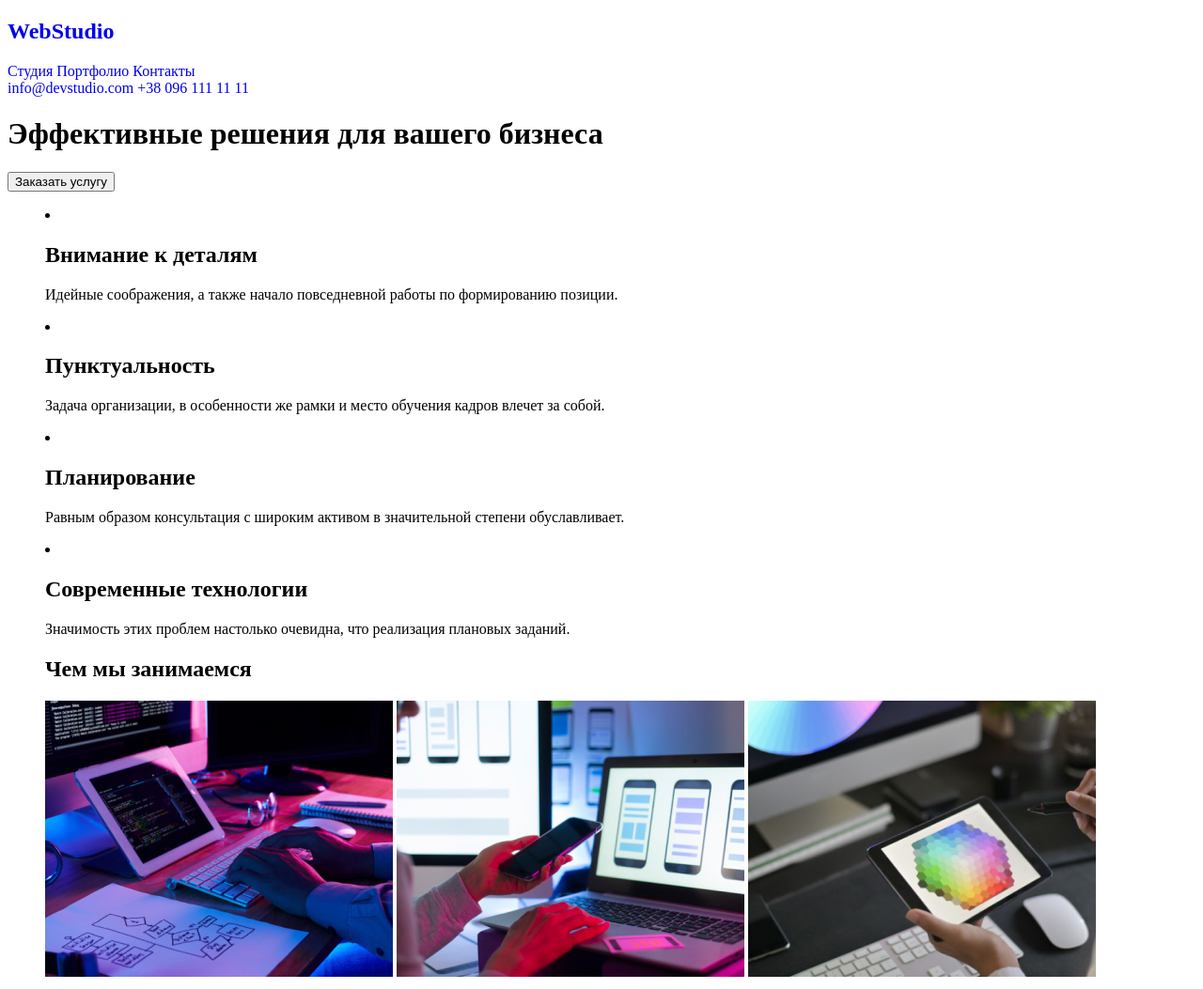
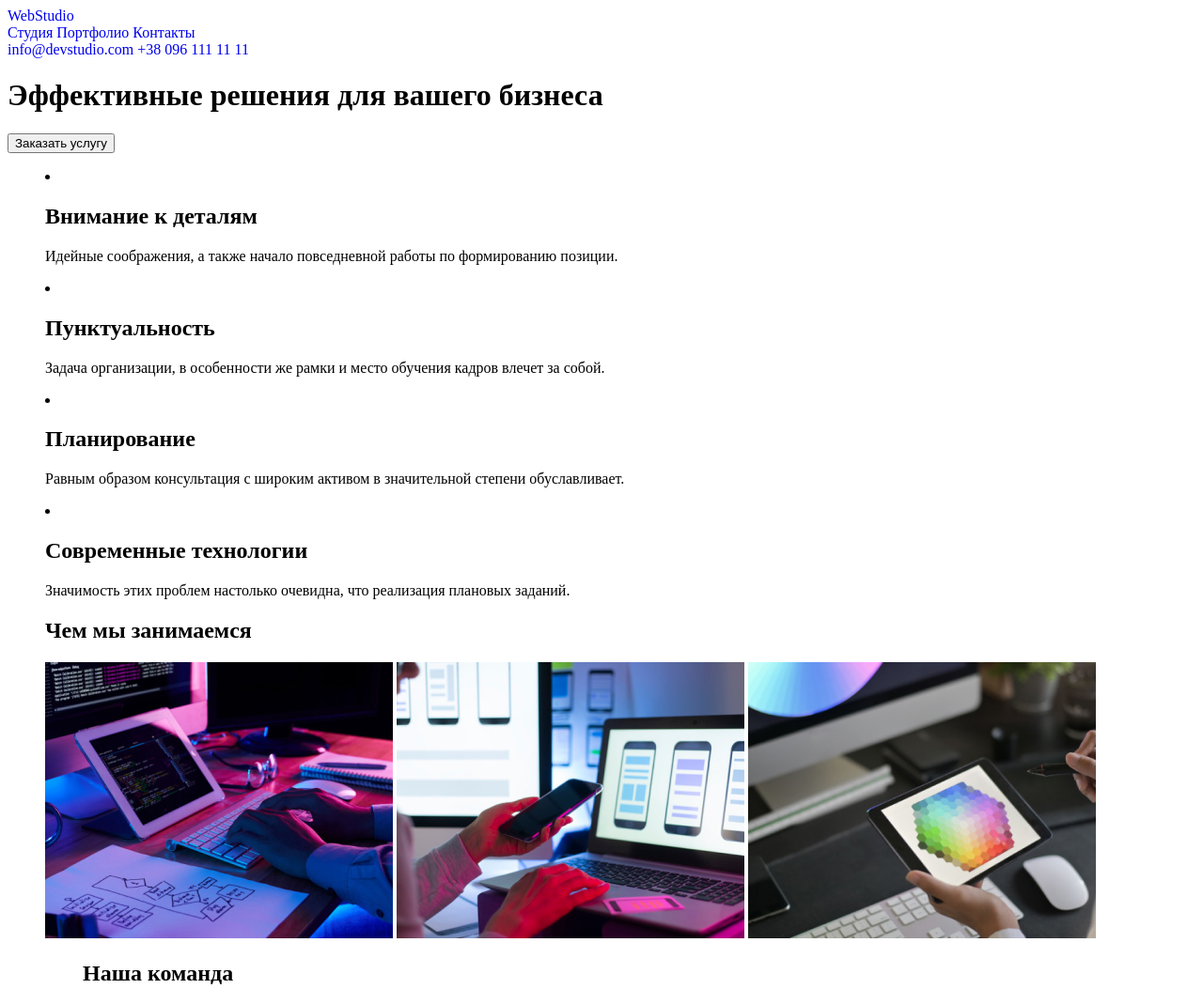
Before and after one commit to RoRLi/goit-markup-hw-01, a plain HTML site: page index.html in a window 1280 px wide. Shown: the top 1053 px of the page at 94% size. Drawn offline with Linux system fonts and the light colour scheme.

Commit message:
change index

```diff
--- a/index.html
+++ b/index.html
@@ -13,10 +13,8 @@
     <!--main content  -->
     <main class="main-content">
         <!-- main content header -->
-        <div>
                 <header>
-                    <a href="Webstudio.com">
-                        <h2>Web<span>Studio</span></h2>
+                    <a href="Webstudio.com">Web<span>Studio</span>
                     </a>
                     <nav>
                         <a href="studio">Студия</a>
@@ -26,7 +24,6 @@
                     <a href="mailto:info@devstudio.com">info@devstudio.com</a>
                     <a href="tel:+380961111111">+38 096 111 11 11</a>
                 </header>
-        </div>
         <!-- main content top -->
         <div>
             <h1>Эффективные решения для вашего бизнеса</h1>
```
